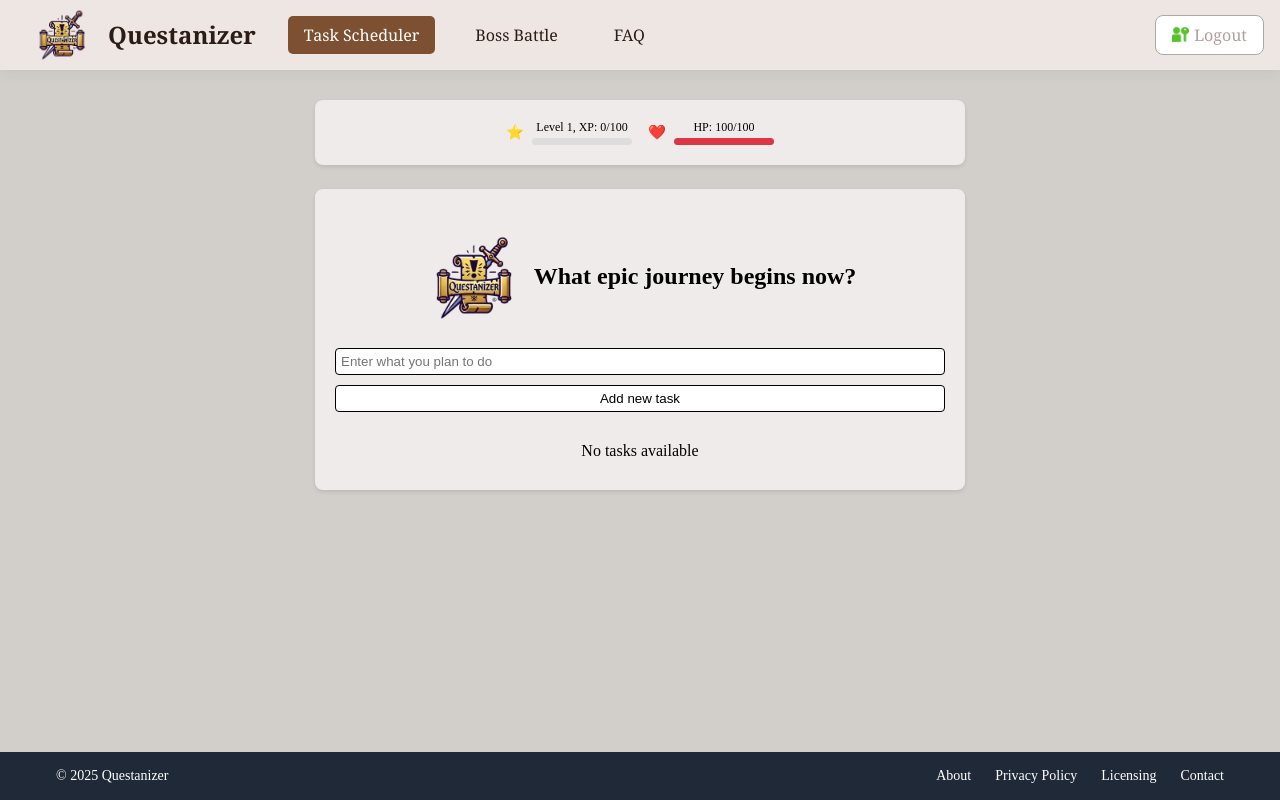
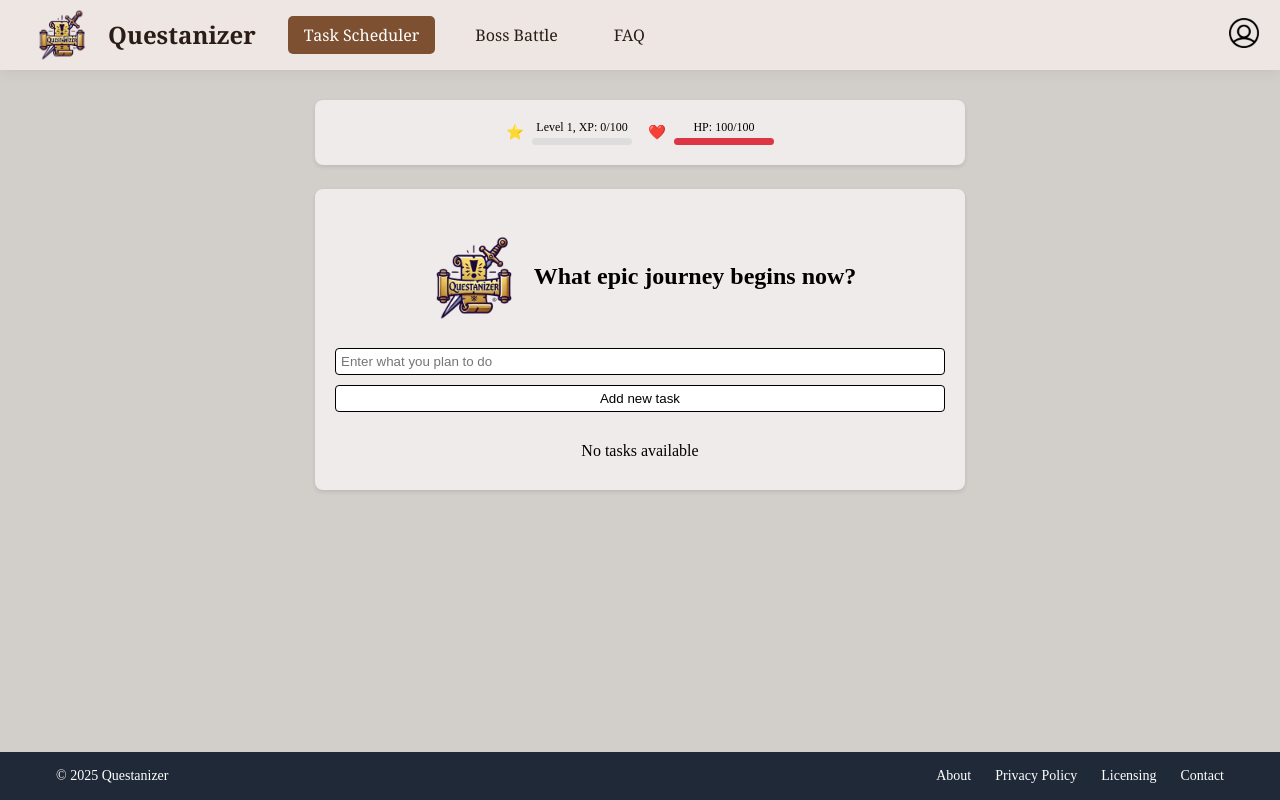
Before and after one commit to Sp1r1tual/questanizer-pet-project, a React (Create React App) app in the folder client/: page /authentication in a window 1280 px wide. Both pictures are taken after typing "Sample", "Sample123" into the empty fields and a click on the button "Login". Built offline with nearby package versions, Linux system fonts and the light colour scheme.

Commit message:
Added dropdown to navbar

```diff
--- a/client/src/components/layout/Navbar.jsx
+++ b/client/src/components/layout/Navbar.jsx
@@ -1,12 +1,12 @@
 import { NavLink } from "react-router-dom";
 
-import NavbarAuthBtn from "./NavbarAuthBtn";
+import NavbarDropdown from "./NavbarDropdown";
 
 import headerImg from "../../assets/questanizer_header.png";
 
 import styles from "./Navbar.module.css";
 
-const Navbar = ({ onLoginClick }) => {
+const Navbar = () => {
     return (
         <>
             <nav className={styles.navbar}>
@@ -54,7 +54,7 @@ const Navbar = ({ onLoginClick }) => {
                 </div>
 
                 <div className={styles.navButtons}>
-                    <NavbarAuthBtn onLoginClick={onLoginClick} />
+                    <NavbarDropdown />
                 </div>
             </nav>
         </>
--- a/client/src/components/layout/NavbarAuthBtn.module.css
+++ b/client/src/components/layout/NavbarAuthBtn.module.css
@@ -1,7 +1,7 @@
 .authBtn {
-    background-color: #fff;
-    color: #b0a09b;
-    border: 1px solid #aaa;
+    background-color: #fffaf7;
+    color: #4a4035;
+    border: 1px solid #d9c2a8;
     border-radius: 8px;
     padding: 0.5rem 1rem;
     display: flex;
@@ -10,11 +10,13 @@
     font-size: 1rem;
     font-family: "Georgia", serif;
     transition: all 0.2s ease-in-out;
+    box-shadow: 0 2px 6px rgba(0, 0, 0, 0.05);
 }
 
 .authBtn:hover {
-    background-color: #f0e8e4;
-    border-color: #888;
+    background-color: #f5efe9;
+    border-color: #7d5032;
+    box-shadow: 0 3px 8px rgba(0, 0, 0, 0.1);
 }
 
 .icon {
@@ -26,8 +28,22 @@
 .loginImg {
     width: 17px;
     height: 17px;
+    filter: brightness(0.9);
+    transition: filter 0.2s ease;
 }
 
 .loginText {
     font-weight: 500;
 }
+
+@media (max-width: 480px) {
+    .authBtn {
+        padding: 0.4rem 0.8rem;
+        font-size: 0.9rem;
+    }
+
+    .loginImg {
+        width: 15px;
+        height: 15px;
+    }
+}
--- /dev/null
+++ b/client/src/components/layout/NavbarDropdown.jsx
@@ -0,0 +1,55 @@
+import { useState, useRef, useEffect } from "react";
+
+import NavbarAuthBtn from "./NavbarAuthBtn";
+
+import dropdownIcon from "../../assets/nav-dropdown-svgrepo-com.png";
+import dropdownActiveIcon from "../../assets/nav-dropdown-active-svgrepo-com.png";
+
+import styles from "./NavbarDropdown.module.css";
+
+const NavbarDropdown = () => {
+    const [isOpen, setIsOpen] = useState(false);
+    const dropdownRef = useRef(null);
+
+    const toggleDropdown = () => {
+        setIsOpen((prev) => !prev);
+    };
+
+    useEffect(() => {
+        const handleClickOutside = (event) => {
+            if (
+                dropdownRef.current &&
+                !dropdownRef.current.contains(event.target)
+            ) {
+                setIsOpen(false);
+            }
+        };
+        document.addEventListener("mousedown", handleClickOutside);
+        return () => {
+            document.removeEventListener("mousedown", handleClickOutside);
+        };
+    }, []);
+
+    return (
+        <div
+            className={`${styles.dropdownContainer} ${
+                isOpen ? styles.open : ""
+            }`}
+            ref={dropdownRef}
+        >
+            <button className={styles.dropdownToggle} onClick={toggleDropdown}>
+                <img
+                    src={isOpen ? dropdownActiveIcon : dropdownIcon}
+                    alt="Dropdown"
+                />
+            </button>
+            {isOpen && (
+                <div className={styles.dropdownMenu}>
+                    <NavbarAuthBtn />
+                </div>
+            )}
+        </div>
+    );
+};
+
+export default NavbarDropdown;
--- /dev/null
+++ b/client/src/components/layout/NavbarDropdown.module.css
@@ -0,0 +1,68 @@
+.dropdownContainer {
+    position: relative;
+    display: inline-block;
+}
+
+.dropdownContainer.open .dropdownToggle img {
+    transform: scale(1.1);
+}
+
+.dropdownToggle {
+    background: none;
+    border: none;
+    cursor: pointer;
+    padding: 0.3rem;
+    transition: transform 0.2s ease;
+}
+
+.dropdownToggle img {
+    width: 30px;
+    height: 30px;
+    filter: brightness(0.9);
+    transition: filter 0.2s ease, transform 0.2s ease;
+}
+
+.dropdownToggle:hover img {
+    filter: brightness(1.1);
+    transform: scale(1.1);
+}
+
+.dropdownMenu {
+    position: absolute;
+    top: 130%;
+    right: 0;
+    background-color: #fffef9;
+    border: 1px solid #d9c2a8;
+    border-radius: 8px;
+    box-shadow: 0 4px 10px rgba(0, 0, 0, 0.1);
+    padding: 0.5rem;
+    z-index: 999;
+    min-width: 150px;
+    display: flex;
+    flex-direction: column;
+    gap: 0.5rem;
+    animation: fadeIn 0.2s ease-in-out;
+}
+
+@keyframes fadeIn {
+    from {
+        opacity: 0;
+        transform: translateY(-5px);
+    }
+    to {
+        opacity: 1;
+        transform: translateY(0);
+    }
+}
+
+@media (max-width: 480px) {
+    .dropdownMenu {
+        min-width: 120px;
+        right: -10px;
+    }
+
+    .dropdownToggle img {
+        width: 25px;
+        height: 25px;
+    }
+}
```
Also changed, not shown: client/src/assets/nav-dropdown-active-svgrepo-com.png (added), client/src/assets/nav-dropdown-svgrepo-com.png (added).
